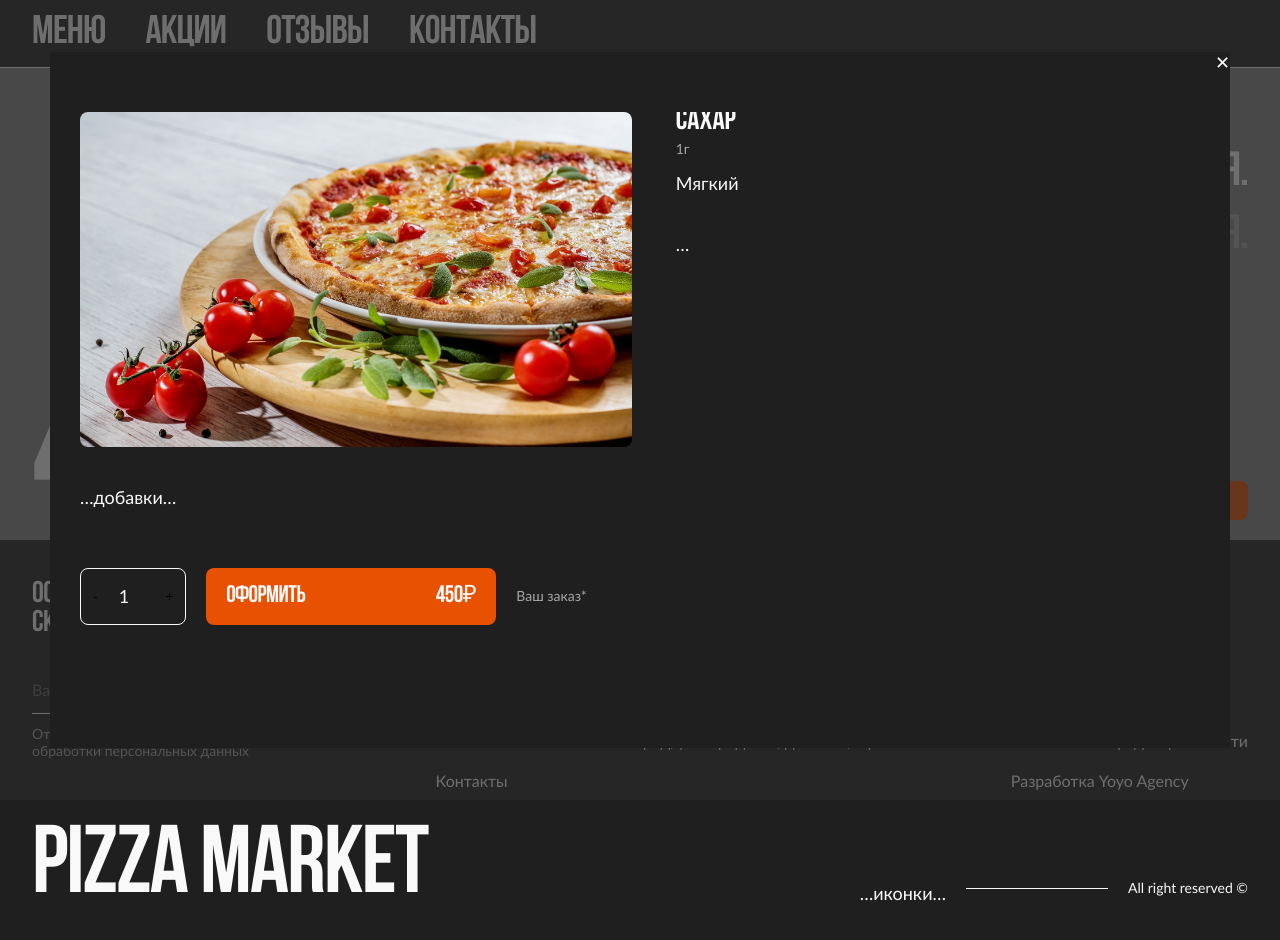
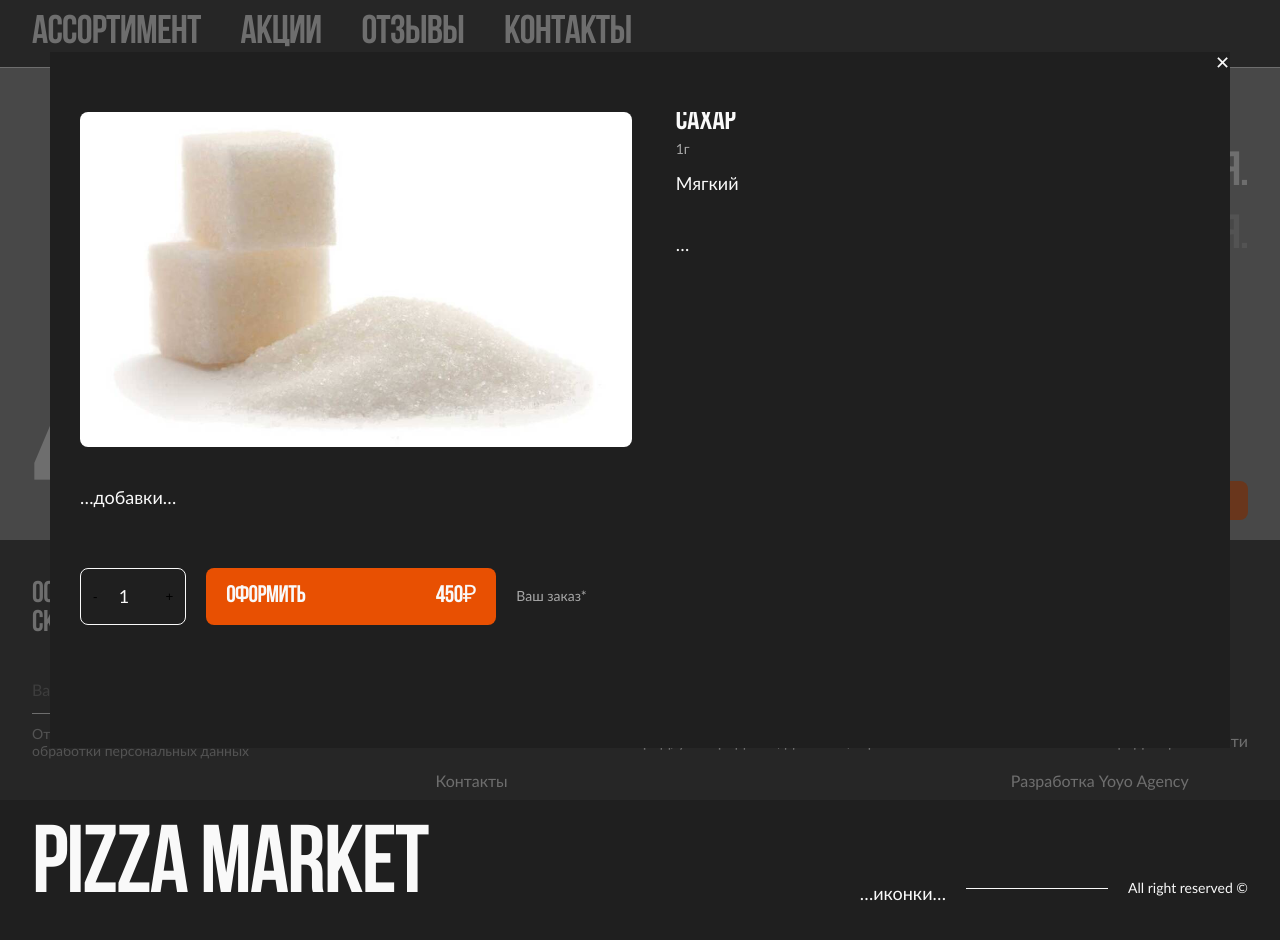
Before and after one commit to noxfox99/pizza, a plain HTML site: page index-modal-product.html in a window 1280 px wide. Drawn offline with Linux system fonts and the light colour scheme.

Commit message:
Update index-modal-product.html

```diff
--- a/index-modal-product.html
+++ b/index-modal-product.html
@@ -19,7 +19,7 @@
         <div class="logo"STM</div>
         <div class="nav">
             <ul>
-                <li><a href="#products">Меню</a></li>
+                <li><a href="#products">Ассортимент</a></li>
                 <li><a href="#campaigns">Акции</a></li>
                 <li><a href="#reviews">Отзывы</a></li>
                 <li><a href="#footer">Контакты</a></li>
@@ -108,7 +108,7 @@
             <div class="modal-close">✕</div>
             <div class="modal-content">
                 <div class="main">
-                    <div class="img"><img src="assets/img/mocks/banner.jpg" alt=""></div>
+                    <div class="img"><img src="3.png" alt=""></div>
                     <div class="caption">
                         <h3>Сахар</h3>
                         <span>1г</span>
```
